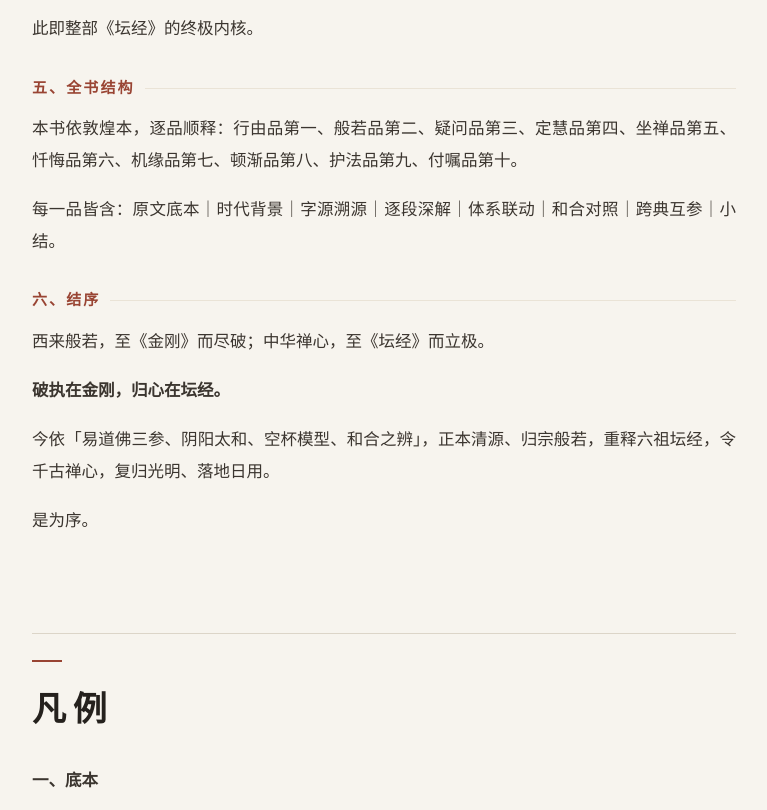
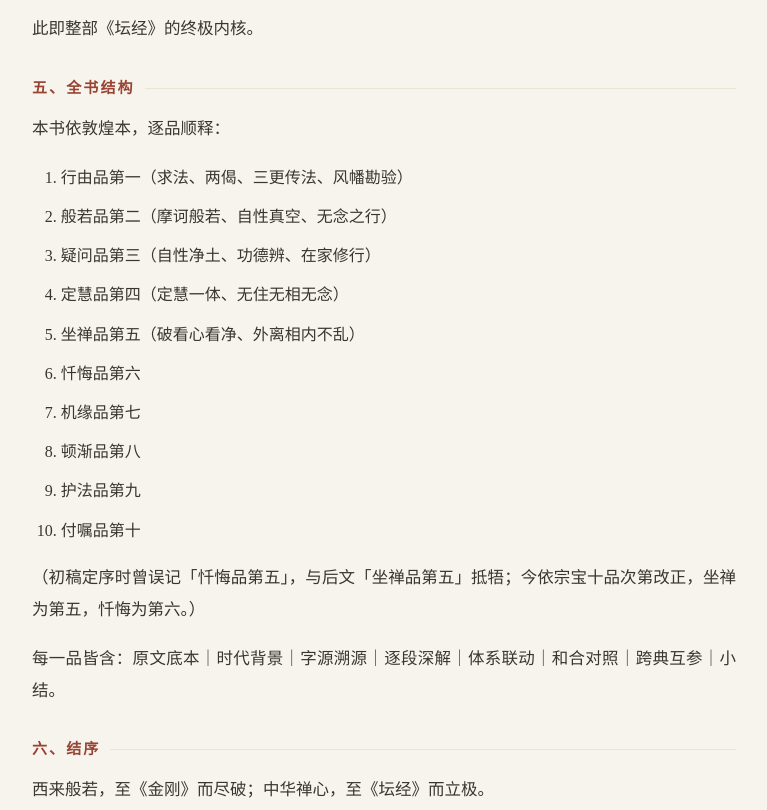
Before and after one commit to q1z2q3-debug/daokedao-tanjing, a plain HTML site: page book/坛经·阅读版.html in a window 1280 px wide. Shown: the part 3493-4303 px from the top of the page, without its empty margins (256-1023 px from the left). Drawn offline with Linux system fonts and the light colour scheme.

Commit message:
按定稿校订：十品次序订正、十恶八邪名目、互参补句

```diff
--- a/book/坛经·阅读版.html
+++ b/book/坛经·阅读版.html
@@ -148,7 +148,20 @@ table.t td{color:var(--ink2);}
 <p>迷：住相、住空、住阴阳、住是非、住我法。悟：不住五蕴、不住空境、不落阴阳两端、本心太和如如。</p>
 <p>此即整部《坛经》的终极内核。</p>
 <h3 id="五全书结构">五、全书结构</h3>
-<p>本书依敦煌本，逐品顺释：行由品第一、般若品第二、疑问品第三、定慧品第四、坐禅品第五、忏悔品第六、机缘品第七、顿渐品第八、护法品第九、付嘱品第十。</p>
+<p>本书依敦煌本，逐品顺释：</p>
+<ol type="1">
+<li>行由品第一（求法、两偈、三更传法、风幡勘验）</li>
+<li>般若品第二（摩诃般若、自性真空、无念之行）</li>
+<li>疑问品第三（自性净土、功德辨、在家修行）</li>
+<li>定慧品第四（定慧一体、无住无相无念）</li>
+<li>坐禅品第五（破看心看净、外离相内不乱）</li>
+<li>忏悔品第六</li>
+<li>机缘品第七</li>
+<li>顿渐品第八</li>
+<li>护法品第九</li>
+<li>付嘱品第十</li>
+</ol>
+<p>（初稿定序时曾误记「忏悔品第五」，与后文「坐禅品第五」抵牾；今依宗宝十品次第改正，坐禅为第五，忏悔为第六。）</p>
 <p>每一品皆含：原文底本｜时代背景｜字源溯源｜逐段深解｜体系联动｜和合对照｜跨典互参｜小结。</p>
 <h3 id="六结序">六、结序</h3>
 <p>西来般若，至《金刚》而尽破；中华禅心，至《坛经》而立极。</p>
@@ -560,7 +573,7 @@ table.t td{color:var(--ink2);}
 <ul>
 <li><strong>西方净土</strong>：表清净无扰的境界。十万八千，不是地理里程，是象征十恶八邪，是心内障碍。</li>
 <li><strong>随其心净，即佛土净</strong>：净，不是强行清扫、压抑念头，是不再建立人我、善恶、取舍的坚固对立，息除抓取。</li>
-<li><strong>十恶八邪</strong>：十恶为杀盗淫妄等身口意恶；八邪为八种偏离中道的边见，属二元偏执。</li>
+<li><strong>十恶八邪</strong>：十恶为杀、盗、淫、妄语、两舌、恶口、绮语、贪、嗔、痴（在家常举者含饮酒）；八邪为八种偏离中道的邪见，属二元偏执。</li>
 <li><strong>自性弥陀</strong>：弥陀表无量光寿，对应自性不生不灭、遍照无别的太和本体，不是外面一尊佛像。</li>
 <li><strong>钻木出火，淤泥红莲</strong>：譬喻烦恼尘劳之中一样可以显发菩提，不是脱离烦恼另寻清净。</li>
 </ul>
```
Also changed, not shown: docs/book.html (+15 -2 lines), 1 other file.
